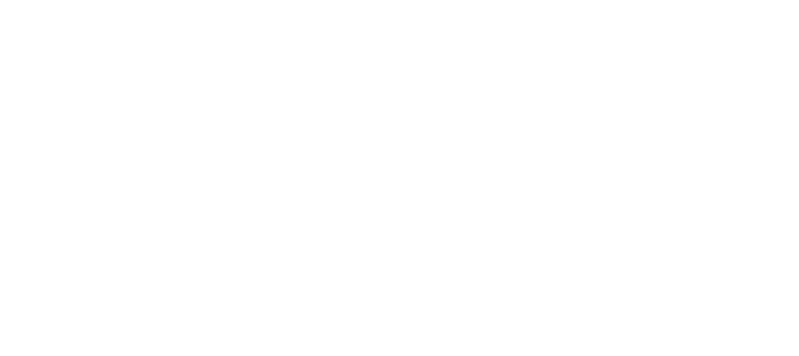
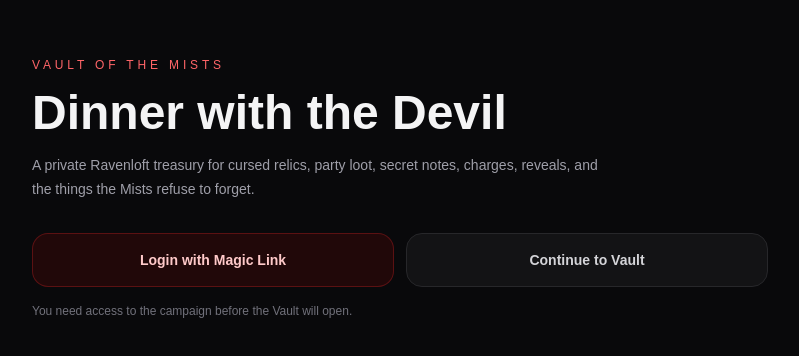
Before and after one commit to gantzoulis/votm, a Next.js app: page / in a window 1280 px wide. Before the commit this address had no page. Shown: the part 212-568 px from the top of the page, without its empty margins (240-1039 px from the left). Built offline with nearby package versions, Linux system fonts and the light colour scheme; no server answers.

Commit message:
Auth login - Logout functionality and new redirects.

```diff
--- /dev/null
+++ b/src/app/actions/auth.ts
@@ -0,0 +1,12 @@
+"use server";
+
+import { createClient } from "@/lib/supabase/server";
+import { redirect } from "next/navigation";
+
+export async function signOut() {
+  const supabase = await createClient();
+
+  await supabase.auth.signOut();
+
+  redirect("/");
+}
--- a/src/app/page.tsx
+++ b/src/app/page.tsx
@@ -1,5 +1,61 @@
-import { redirect } from "next/navigation";
+import Link from "next/link";
+import { createClient } from "@/lib/supabase/server";
 
-export default function HomePage() {
-  redirect("/vault");
+export default async function HomePage() {
+  const supabase = await createClient();
+
+  const {
+    data: { user },
+  } = await supabase.auth.getUser();
+
+  return (
+    <main className="min-h-screen bg-zinc-950 text-zinc-100">
+      <section className="mx-auto flex min-h-screen w-full max-w-3xl flex-col justify-center px-4 py-10">
+        <p className="text-xs uppercase tracking-[0.32em] text-red-400">
+          Vault of the Mists
+        </p>
+
+        <h1 className="mt-4 text-4xl font-bold sm:text-5xl">
+          Dinner with the Devil
+        </h1>
+
+        <p className="mt-4 max-w-xl text-sm leading-6 text-zinc-400">
+          A private Ravenloft treasury for cursed relics, party loot,
+          secret notes, charges, reveals, and the things the Mists refuse
+          to forget.
+        </p>
+
+        <div className="mt-8 grid gap-3 sm:grid-cols-2">
+          {user ? (
+            <Link
+              href="/vault"
+              className="rounded-2xl border border-red-900/60 bg-red-950/40 px-5 py-4 text-center text-sm font-semibold text-red-200"
+            >
+              Enter the Vault
+            </Link>
+          ) : (
+            <Link
+              href="/login"
+              className="rounded-2xl border border-red-900/60 bg-red-950/40 px-5 py-4 text-center text-sm font-semibold text-red-200"
+            >
+              Login with Magic Link
+            </Link>
+          )}
+
+          <Link
+            href="/vault"
+            className="rounded-2xl border border-zinc-800 bg-zinc-900/70 px-5 py-4 text-center text-sm font-semibold text-zinc-300"
+          >
+            Continue to Vault
+          </Link>
+        </div>
+
+        {!user && (
+          <p className="mt-4 text-xs text-zinc-500">
+            You need access to the campaign before the Vault will open.
+          </p>
+        )}
+      </section>
+    </main>
+  );
 }
--- a/src/app/vault/items/[id]/page.tsx
+++ b/src/app/vault/items/[id]/page.tsx
@@ -1,7 +1,8 @@
 import Link from "next/link";
 import { notFound } from "next/navigation";
 import { createClient } from "@/lib/supabase/server";
-import type { CampaignModule, Item } from "@/types/votm";
+import type { CampaignModule, Item, ItemEvent } from "@/types/votm";
+
 import { toggleIdentify } from "./actions";
 import {
   increaseCharges,
@@ -37,6 +38,24 @@
   }
 
   const vaultItem = item as Item;
+
+  const { data: itemEvents, error: itemEventsError } = await supabase
+  .from("item_events")
+  .select(`
+    *,
+    actor:profiles (
+      display_name
+    )
+  `)
+  .eq("item_id", vaultItem.id)
+  .order("created_at", { ascending: false })
+  .limit(20);
+
+if (itemEventsError) {
+  console.error("Item history error:", itemEventsError);
+}
+
+const historyEvents = (itemEvents ?? []) as ItemEvent[];
 
   const { data: campaignModule } = await supabase
     .from("campaign_modules")
@@ -138,7 +157,7 @@
                   Held by: {holderCharacter?.name ?? "Party Stash"}
               </span>
             </div>
-{vaultItem.charges_max !== null && (
+              {vaultItem.charges_max !== null && (
               <section className="rounded-2xl border border-zinc-800 bg-zinc-900/70 p-4">
                 <p className="text-xs uppercase tracking-[0.2em] text-zinc-500">
                   Charges
@@ -230,6 +249,50 @@
               Personal and party notes will appear here.
             </p>
           </section>
+          <section className="rounded-2xl border border-zinc-800 bg-zinc-900/70 p-4">
+            <div className="flex items-center justify-between gap-3">
+              <div>
+                <p className="text-xs uppercase tracking-[0.2em] text-zinc-500">
+                  Item History
+                </p>
+                <h2 className="mt-1 text-lg font-semibold">
+                  Recent changes
+                </h2>
+              </div>
+
+              <span className="rounded-full bg-zinc-800 px-3 py-1 text-xs text-zinc-300">
+                {historyEvents.length}
+              </span>
+            </div>
+
+            {historyEvents.length === 0 ? (
+              <p className="mt-4 text-sm text-zinc-400">
+                No recorded changes yet.
+              </p>
+            ) : (
+              <div className="mt-4 space-y-3">
+                {historyEvents.map((event) => (
+                  <article
+                    key={event.id}
+                    className="rounded-xl border border-zinc-800 bg-zinc-950/40 p-3"
+                  >
+                    <p className="text-sm text-zinc-200">
+                      {event.summary}
+                    </p>
+
+                    <p className="mt-2 text-xs text-zinc-500">
+                      {new Date(event.created_at).toLocaleString()} ·{" "}
+                      {event.actor?.display_name ?? "Unknown actor"}
+                    </p>
+
+                    <span className="mt-2 inline-flex rounded-full bg-zinc-800 px-2 py-1 text-[11px] text-zinc-400">
+                      {event.event_type}
+                    </span>
+                  </article>
+                ))}
+              </div>
+            )}
+          </section>
         </div>
       </section>
     </main>
--- a/src/app/vault/page.tsx
+++ b/src/app/vault/page.tsx
@@ -3,6 +3,7 @@
 import type { CampaignModule, Item } from "@/types/votm";
 import { redirect } from "next/navigation";
 import { getCampaignAccess } from "@/lib/auth/access";
+import { LogoutButton } from "@/components/auth/LogoutButton";
 
 function getModuleDisplayTitle(campaignModule: CampaignModule) {
   return campaignModule.status === "completed"
@@ -25,6 +26,12 @@
 export default async function VaultPage({ searchParams }: PageProps) {
   const filters = await searchParams;
   const supabase = await createClient();
+
+  const access = await getCampaignAccess();
+
+    if (!access) {
+      redirect("/login");
+    }
 
   const { data: campaign, error: campaignError } = await supabase
     .from("campaigns")
@@ -49,11 +56,7 @@
 
     const viewMode = filters.view === "table" ? "table" : "cards";
 
-  const access = await getCampaignAccess();
 
-    if (!access) {
-      redirect("/login");
-    }
 
  /*let itemsQuery = supabase
   .from("items")
@@ -222,7 +225,7 @@
       <section className="mx-auto flex min-h-screen w-full max-w-5xl flex-col px-4 py-5 sm:px-6 lg:px-8">
         <header className="sticky top-0 z-10 -mx-4 border-b border-zinc-800 bg-zinc-950/95 px-4 py-4 backdrop-blur sm:-mx-6 sm:px-6 lg:-mx-8 lg:px-8">
           <p className="text-xs uppercase tracking-[0.28em] text-red-400">
-            Vault of the Mists (v.0.9626)
+            Vault of the Mists (v.0.23.0626)
           </p>
 
           <h1 className="mt-1 text-2xl font-bold sm:text-3xl">
@@ -232,6 +235,10 @@
           <p className="mt-1 text-sm text-zinc-400">
             Party treasury & discovered relics
           </p>
+          <p className="text-sm text-zinc-500">
+            {access.displayName} · {access.role.toUpperCase()}
+          </p>
+          <LogoutButton />
         </header>
 
         <div className="mt-5 space-y-5">
--- /dev/null
+++ b/src/components/auth/LogoutButton.tsx
@@ -0,0 +1,14 @@
+import { signOut } from "@/app/actions/auth";
+
+export function LogoutButton() {
+  return (
+    <form action={signOut}>
+      <button
+        type="submit"
+        className="rounded-xl border border-zinc-700 px-3 py-2 text-sm text-zinc-300 hover:bg-zinc-800"
+      >
+        Logout
+      </button>
+    </form>
+  );
+}
```
